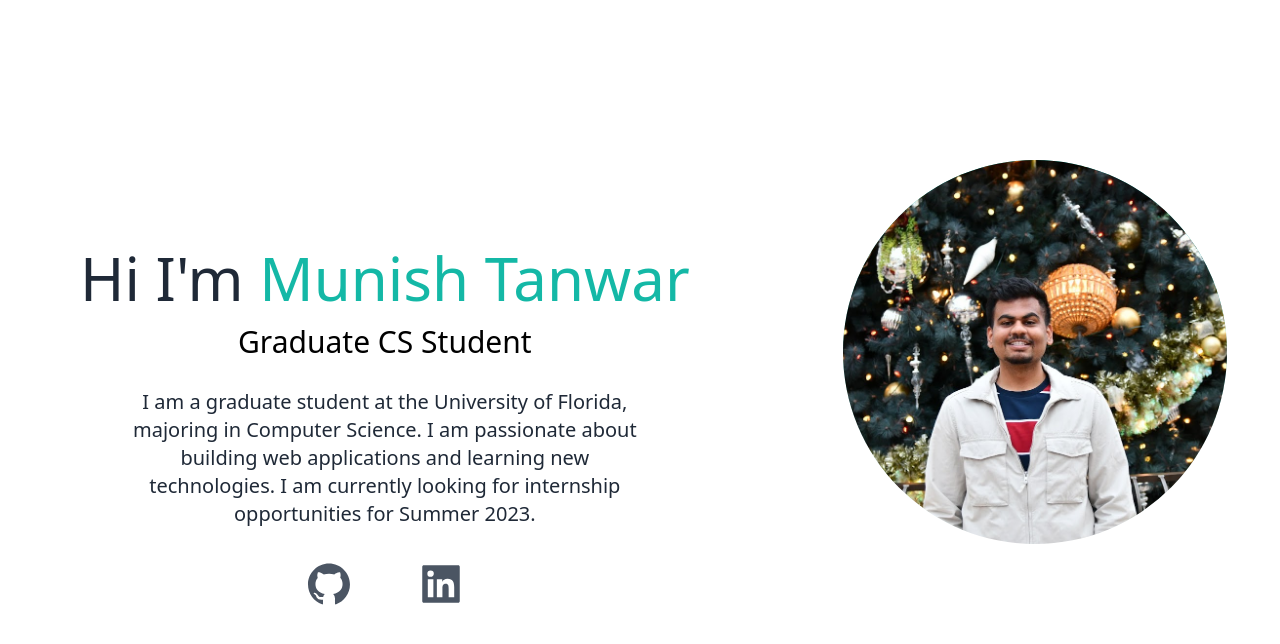
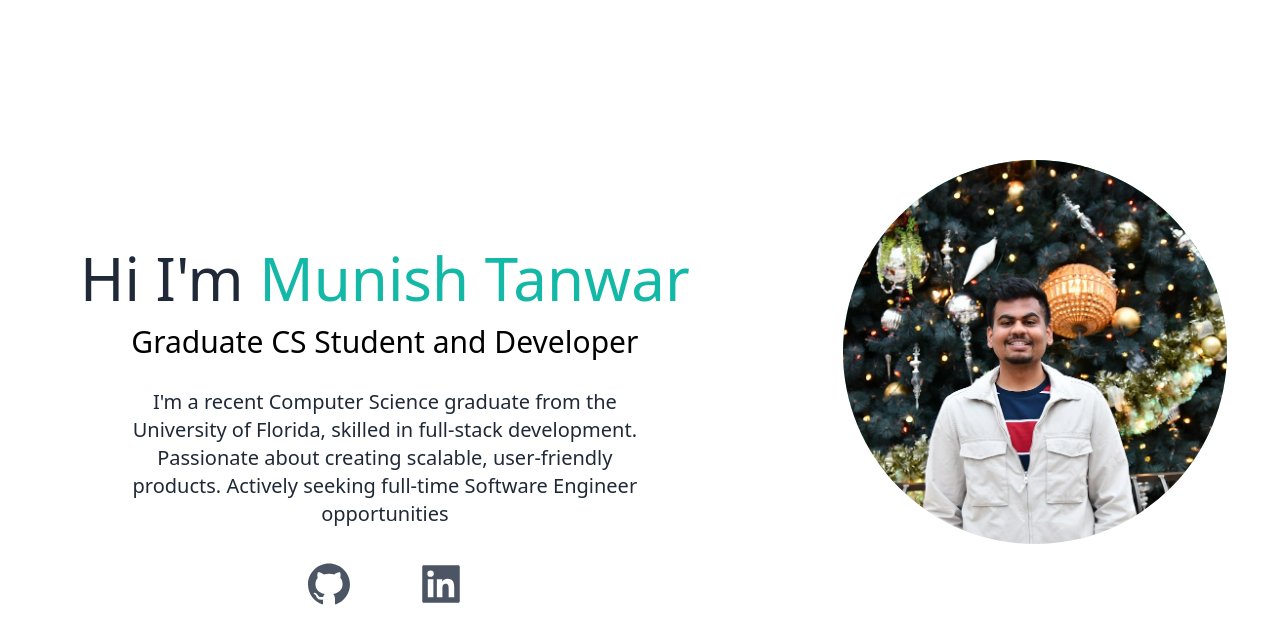
Before and after one commit to munisht06/personal-portfolio, a Next.js app: page /hero in a window 1280 px wide. Shown: the top 644 px of the page. Built offline with nearby package versions, Linux system fonts and the light colour scheme.

Commit message:
hero summary added

```diff
--- a/pages/hero.js
+++ b/pages/hero.js
@@ -11,16 +11,31 @@ export default function Hero() {
         <div className="text-center p-10 md:p-20">
           <h2 className="text-5xl py-2 text-gray-800 font-medium dark:text-gray-200 md:text-6xl">
             {" "}
-            Hi I&apos;m <span className="text-5xl py-2 text-teal-500 font-medium dark:text-teal-400 md:text-6xl">Munish Tanwar</span>
+            Hi I&apos;m{" "}
+            <span className="text-5xl py-2 text-teal-500 font-medium dark:text-teal-400 md:text-6xl">
+              Munish Tanwar
+            </span>
           </h2>
           <h3 className="text-2xl py-2 md:text-3xl dark:text-white ">
-            Graduate CS Student
+            Graduate CS Student and Developer
           </h3>
           <p className="text-md py-5 leading-8 text-gray-800 md:text-xl  dark:text-gray-200 max-w-lg mx-auto">
-            I am a graduate student at the University of Florida, majoring in
-            Computer Science. I am passionate about building web applications
-            and learning new technologies. I am currently looking for internship
-            opportunities for Summer 2023.
+            I'm a recent Computer Science graduate from the University of
+            Florida, skilled in full-stack development. Passionate about
+            creating scalable, user-friendly products. Actively seeking
+            full-time Software Engineer opportunities
+            {/* I am a graduate student at the University of Texas at Dallas
+            pursuing a Master&apos;s in Computer Science. I am a full-stack
+            developer with a passion for building products that are scalable and
+            user-friendly.
+
+            I am a recent Graduate Computer Science student from the University of
+            Florida. I am passionate about building things that live on the
+            internet, whether that be websites, applications, or anything in
+            between. I am currently looking for full-time opportunities as
+            a Software Engineer.
+
+            I am a recent graduate in Computer Science from the University of Florida, specializing in full-stack development. My enthusiasm lies in crafting scalable and user-friendly products that seamlessly blend innovation with functionality. Currently on the lookout for full-time opportunities as a Software Engineer, I bring a fresh perspective and a strong foundation in computer science to contribute to impactful projects */}
           </p>
           <div className="text-5xl flex justify-center gap-16 py-3 text-gray-600 dark:text-gray-400">
             <a
```
